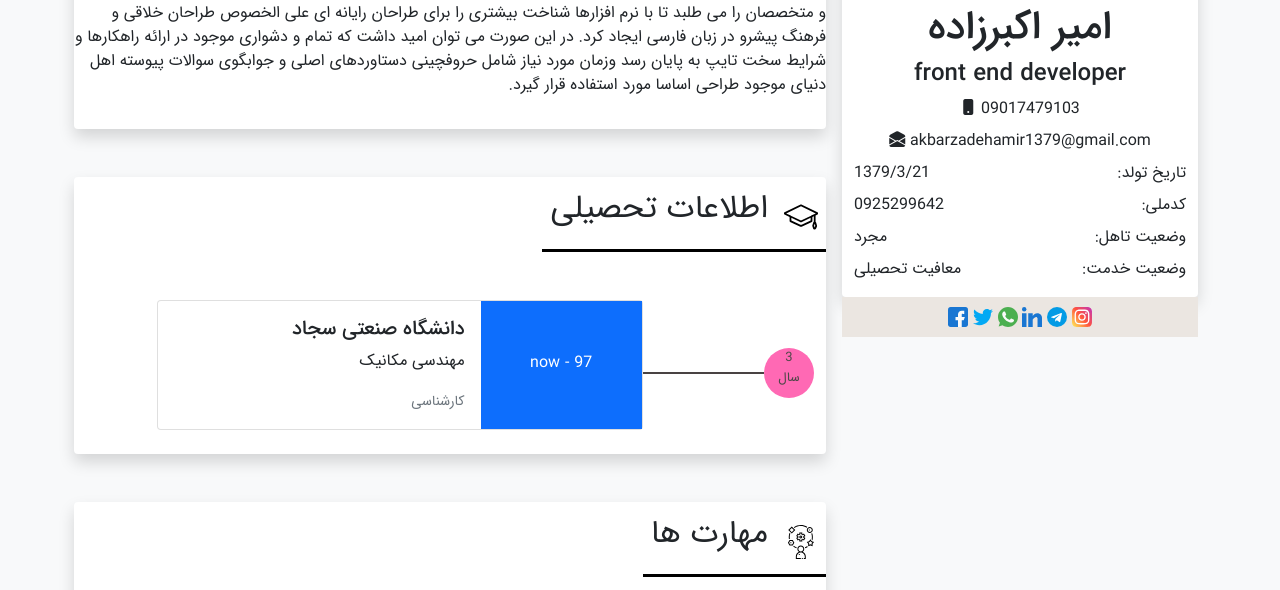
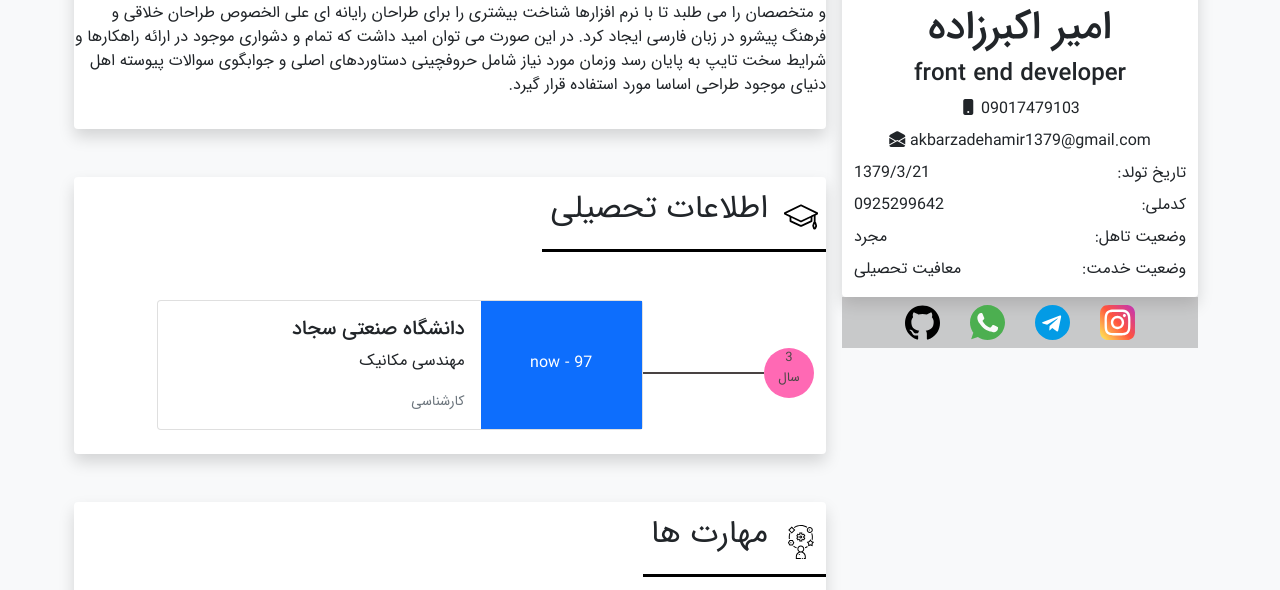
Before and after one commit to amirakbarzade/CV, a plain HTML site: page src/index.html in a window 1280 px wide. Shown: the part 210-800 px from the top of the page. Drawn offline with nearby package versions, Linux system fonts and the light colour scheme.

Commit message:
تغیرات کلی

```diff
--- a/src/index.html
+++ b/src/index.html
@@ -56,14 +56,26 @@
             </div>
           </div>
 
-          <div class="p-2 social">
-            <img src="../assets/icon/Social-Icon/instagram.svg" alt="" />
-            <img src="../assets/icon/Social-Icon/telegram.svg" alt="" />
-            <img src="../assets/icon/Social-Icon/linkedin.svg" alt="" />
-            <img src="../assets/icon/Social-Icon/whatsapp.svg" alt="" />
-            <img src="../assets/icon/Social-Icon/twitter.svg" alt="" />
-            <img src="../assets/icon/Social-Icon/facebook.svg" alt="" />
-          </div>
+          <div class="d-flex justify-content-lg-around bg-color-light p-2 px-4 px-5 rounded-botton-10px">
+            <a href="https://www.instagram.com/amir_akbar_zade" target="_blanck">
+                <img src="../assets/icon/social-icon/instagram.svg" width="35">
+            </a>
+            <a href="https://t.me/amir_akbar_zade" target="_blanck">
+                <img src="../assets/icon/social-icon/telegram.svg" width="35">
+            </a>
+            <a href="https://wa.me/989017479103" target="_blanck">
+                <img src="../assets/icon/social-icon/whatsapp.svg" width="35">
+            </a>
+            <a href="https://github.com/amirakbarzade" target="_blanck">
+                <img src="../assets/icon/social-icon/github.svg" width="35">
+            </a>
+          <!-- <a href="https://www.linkedin.com/in/alirezaorouji" target="_blanck">
+                <img src="../assets/icon/social-icon/linkedin.svg" width="35">
+            </a>
+            <a href="https://twitter.com/alireza__orouji" target="_blanck">
+                <img src="../assets/icon/social-icon/twitter.svg" width="35">
+            </a> -->
+        </div>
         </section>
         <section class="col-8 py-2 px-1 my-5">
           <div class="shadow bg-white mb-5 rounded rounded-2">
```
Also changed, not shown: assets/icon/Social-Icon/github.svg (added), 1 other file.
